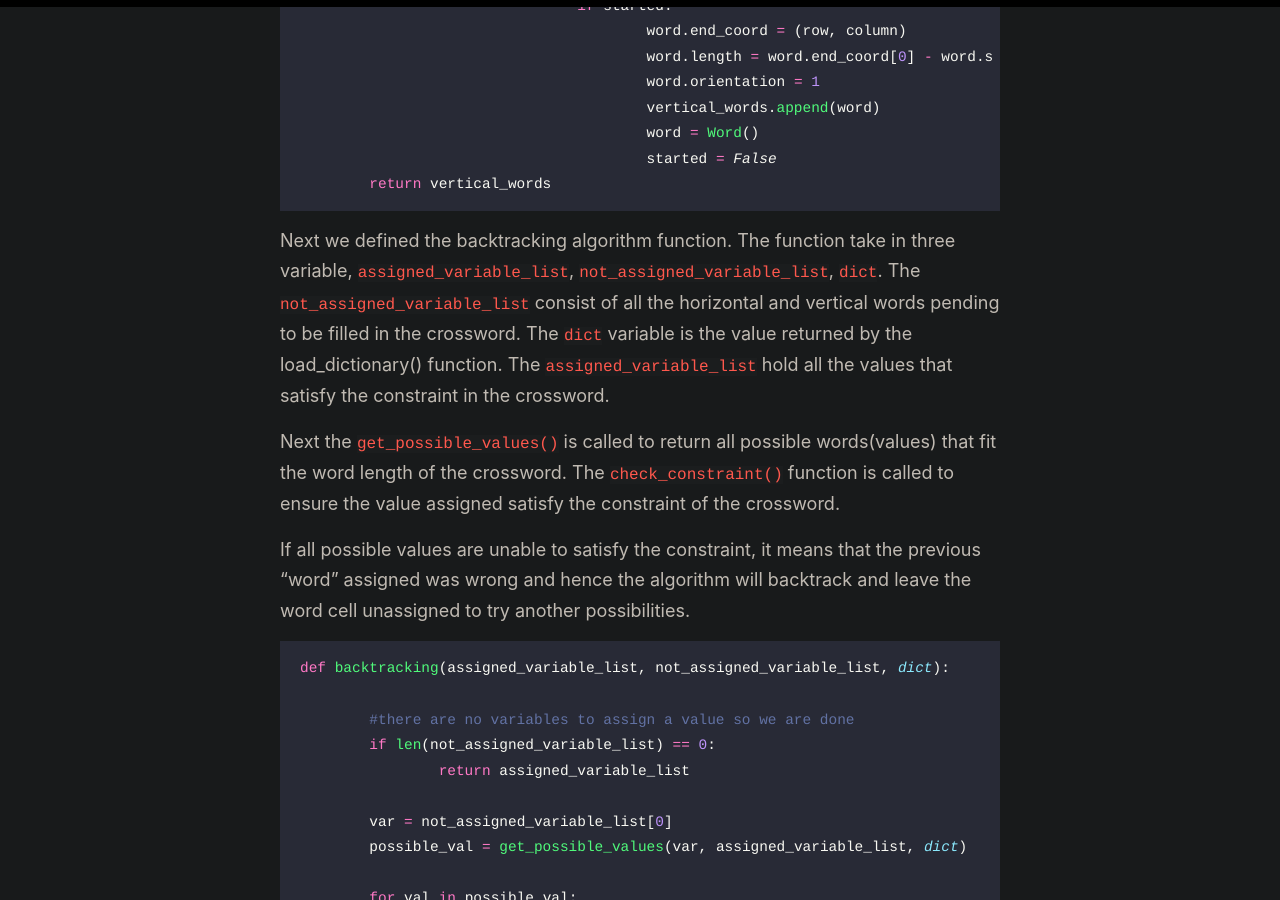
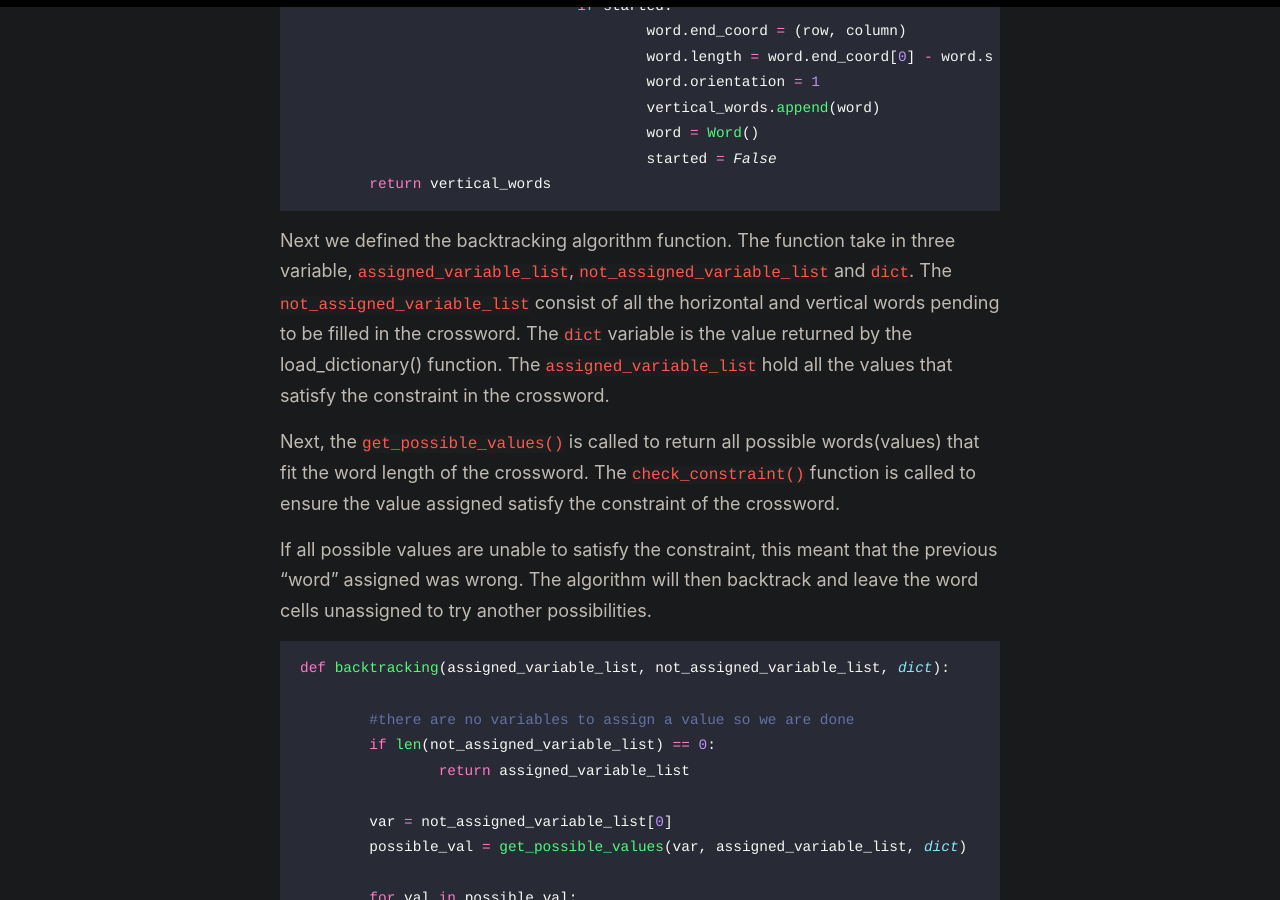
Before and after one commit to mr-chew/mr-chew.github.io, a Jekyll site: the page built from index.html, in a window 1280 px wide and 900 px high, scrolled down 14052 px. Built offline with Jekyll 4.4.1, drawn with Linux system fonts in a browser that asks for light colours; the list of posts is cut into pages by our own code.

Commit message:
rephrase sentence construct for clarity

````diff
--- a/_posts/2022-8-12-Crossword-Solver.md
+++ b/_posts/2022-8-12-Crossword-Solver.md
@@ -179,11 +179,11 @@ def find_vertical_words(crossword):
 					started = False
 	return vertical_words
 ```
-Next we defined the backtracking algorithm function. The function take in three variable, `assigned_variable_list`, `not_assigned_variable_list`, `dict`. The `not_assigned_variable_list` consist of all the horizontal and vertical words pending to be filled in the crossword. The `dict` variable is the value returned by the load_dictionary() function. The `assigned_variable_list` hold all the values that satisfy the constraint in the crossword.
+Next we defined the backtracking algorithm function. The function take in three variable, `assigned_variable_list`, `not_assigned_variable_list` and `dict`. The `not_assigned_variable_list` consist of all the horizontal and vertical words pending to be filled in the crossword. The `dict` variable is the value returned by the load_dictionary() function. The `assigned_variable_list` hold all the values that satisfy the constraint in the crossword.
 
-Next the `get_possible_values()` is called to return all possible words(values) that fit the word length of the crossword. The `check_constraint()` function is called to ensure the value assigned satisfy the constraint of the crossword.
+Next, the `get_possible_values()` is called to return all possible words(values) that fit the word length of the crossword. The `check_constraint()` function is called to ensure the value assigned satisfy the constraint of the crossword.
 
-If all possible values are unable to satisfy the constraint, it means that the previous "word" assigned was wrong and hence the algorithm will backtrack and leave the word cell unassigned to try another possibilities.
+If all possible values are unable to satisfy the constraint, this meant that the previous "word" assigned was wrong. The algorithm will then backtrack and leave the word cells unassigned to try another possibilities.
 
 ```python
 def backtracking(assigned_variable_list, not_assigned_variable_list, dict):
````
